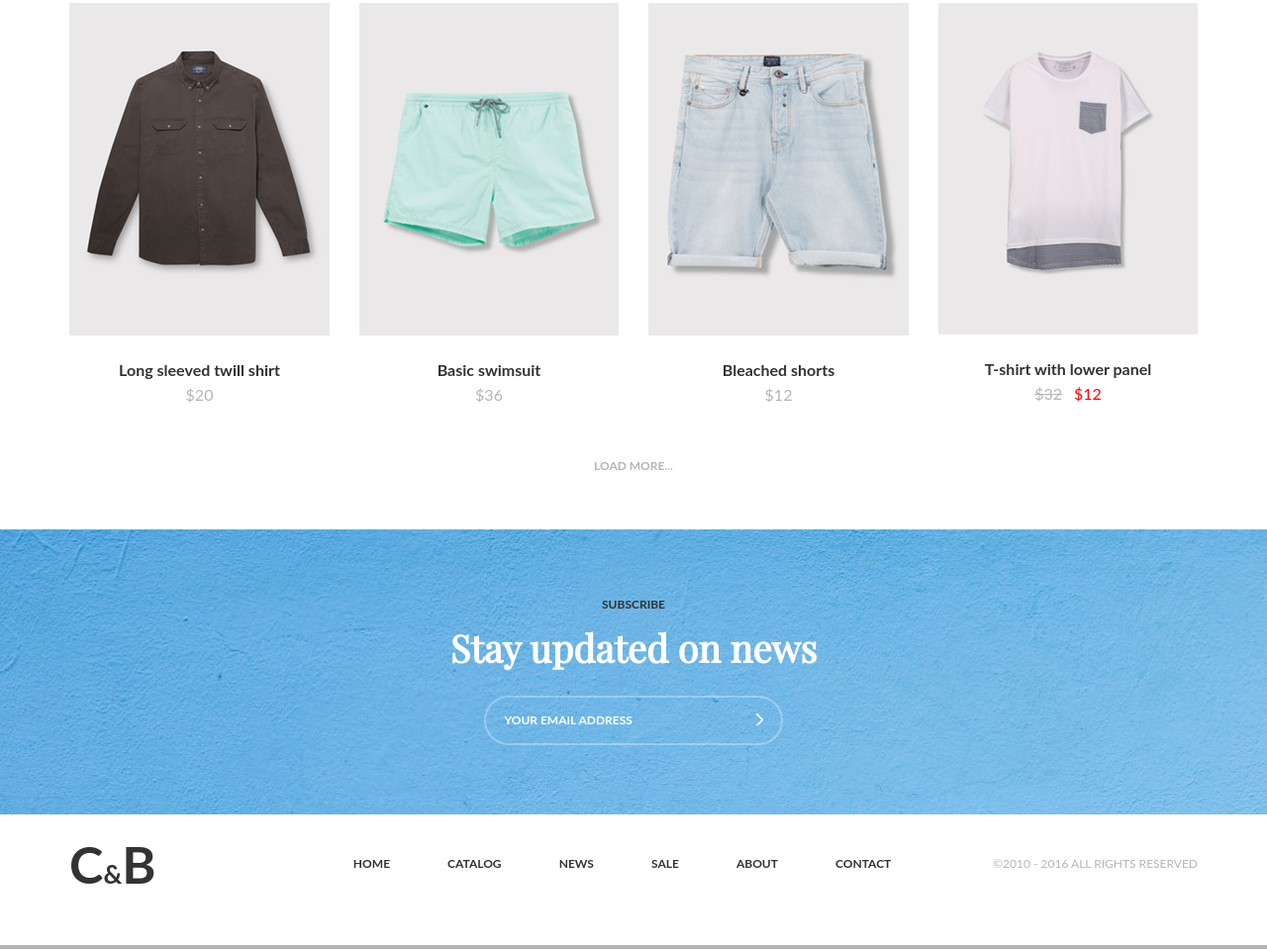
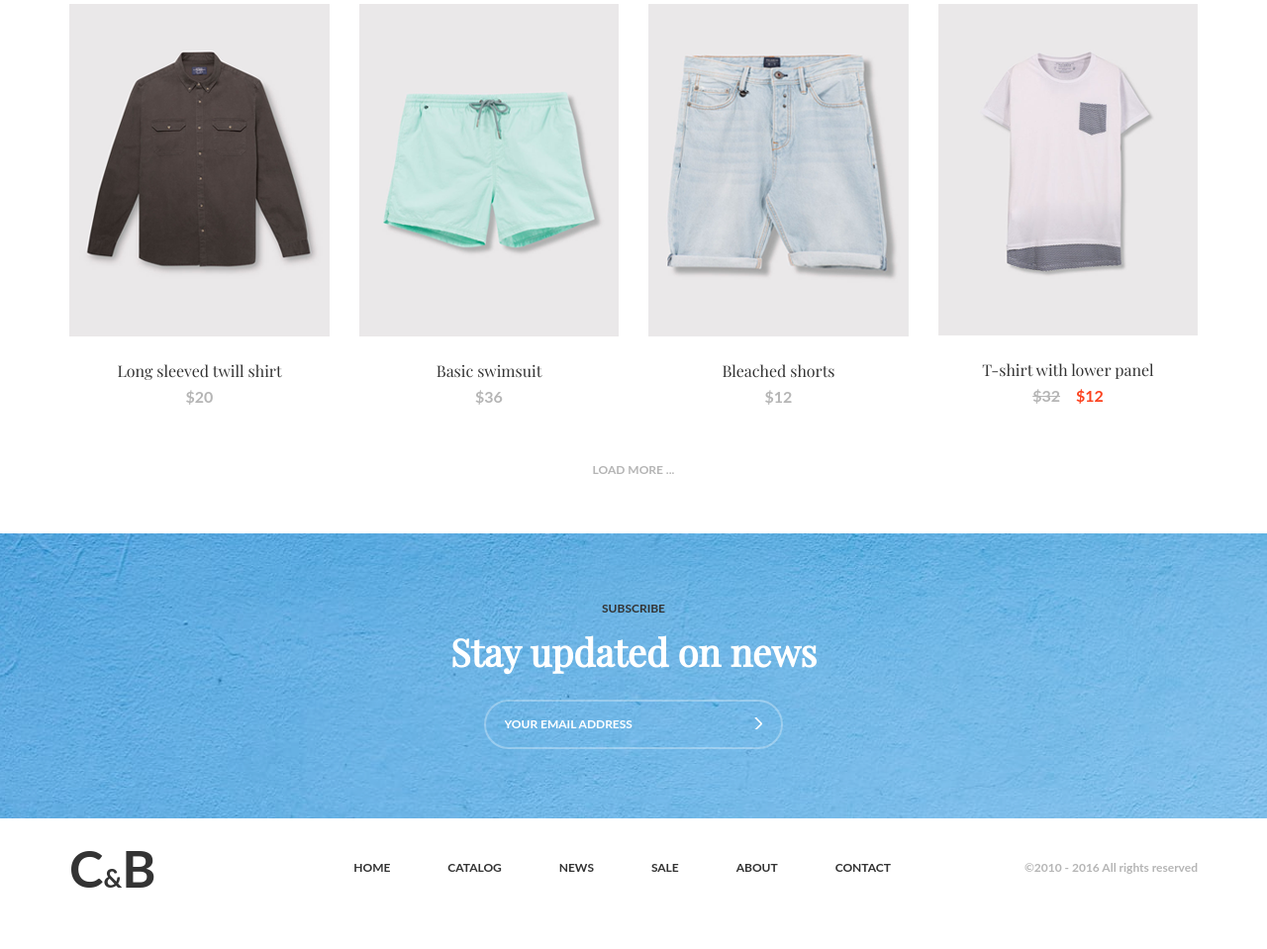
Before and after one commit to RussuWolf/FrontEndTestProjects-master, a website: page app/index.html in a window 1280 px wide. Shown: the part 858-1817 px from the top of the page at 99% size. Drawn offline with nearby package versions, Linux system fonts and the light colour scheme; a web font is replaced by a local one.

Commit message:
and commit

```diff
--- a/app/index.html
+++ b/app/index.html
@@ -104,7 +104,7 @@
 							<img src="img/Base-copy-4.png" alt="Home Page">
 							<h2>Jogging bermuda shorts</h2>
 							<div class="price_box">
-								<div class="regular-price"><span class="last_price">$12</span><span class='sale_price'>$36</span></div>
+								<div class="regular-price"><span class="last_price">$36</span><span class='sale_price'>$12</span></div>
 							</div>
 						</a>
 						</div>
@@ -177,7 +177,7 @@
 						</div>
 					</div>
 				</div>
-				<div class="load_link"><a href="#">Load more...</a></div>
+				<div class="load_link"><a href="#">LOAD MORE ...</a></div>
 			</div>
 
 		</section>
--- a/app/scss/_base.scss
+++ b/app/scss/_base.scss
@@ -3,6 +3,7 @@ body {
 	font-family: 'lato', sans-serif;
 	font-size: 12px;
 	color: $grey-text;
+	font-weight: bold;
 }
 // ***********************************
 // PAGE STRUCTURE
@@ -19,8 +20,6 @@ body {
 .top_bar {
 	overflow: hidden;
 	font-size: 0.9166em;
-	text-transform: uppercase;
-	font-weight: bold;
 	a {
 		margin-right: 3.091em;
 	}
@@ -66,7 +65,6 @@ body {
 	justify-content: space-between;
 	flex-direction: row;
 	display: flex;
-	text-transform: uppercase;
 	font-weight: bold;
 }
 .logo, .main, .main_right {
@@ -98,7 +96,7 @@ body {
 .basket {
 	width: 4em;
 	height: 4em;
-	border: 2px solid blue;
+	border: 2px solid $blue;
 	border-radius: 50%;
 	margin-right: 0.9166em;
 	margin-left: 0.9166em;
@@ -147,26 +145,24 @@ body {
 }
 
 .products {
-	margin-top: 82px;
-	margin-bottom: 57px;
+	margin-bottom: 4.75em;
 	h1 {
 		font-family: 'Playfair Display', serif;
-		font-size: 58px;
+		font-size: 4.833em;
 		text-align: center;
-
-		margin-bottom: 53px;
+		margin-top: 1.413em;
+		margin-bottom: 0.914em;
 	}
 	ul {
 		text-align: center;
-		margin-bottom: 47px;
+		margin-bottom: 3.916em;
 		li {
-			margin-right: 55px;
+			margin-right: 4.583em;
 			&:last-child {
 				margin-right: 0;
 			}
 		}
 		a {
-			text-transform: uppercase;
 			font-weight: bold;
 			position: relative;
 		&:after {
@@ -197,8 +193,8 @@ body {
 	overflow: hidden;
 	.product_list_item {
 		float: left;
-		margin-right: 30px;
-		margin-bottom: 35px;
+		margin-right: 2.5em;
+		margin-bottom: 2.917em;
 		&:nth-child(4n) {
 			margin: 0;
 		}
@@ -210,10 +206,13 @@ body {
 			width: 100%;
 		}
 		h2 {
-			font-size: 16px;
+			font-family: 'Playfair Display', serif;
+			font-size: 1.333em;
+			text-transform: none;
+			font-weight: normal;
 			line-height: 1.25;
 			text-align: center;
-			margin-top: 22px;
+			margin-top: 1.375em;
 		}
 		img {
 			height: auto;
@@ -222,10 +221,9 @@ body {
 		.price_box {
 			width: 100%;
 			text-align: center;
-			font-family: 'lato', serif;
-			font-size: 16px;
+			font-size: 1.333em;
 			line-height: 1.25;
-			margin-top: 5px;
+			margin-top: 0.375em;
 			.regular-price {
 				display: inline-block;
 			}
@@ -235,20 +233,20 @@ body {
 }
 .new_product {
 	position: absolute;
-	top: 26px;
-	left: 26px;
+	top: 2.364em;
+	left: 2.364em;
 	background: $blue;
 	color: #fff;
-	width: 43px;
+	width: 3.909em;
 	padding: 2.5px;
-	font-size: 11px;
+	font-size: 0.917em;
 	line-height: 1.8182;
-	border-radius: 25px;
+	border-radius: 2.273em;
 	text-align: center;
 }
 .sale_price {
-	color: red;
-	margin-left: 12px;
+	color: $red;
+	margin-left: 1em;
 }
 .last_price {
 	color: inherit;
@@ -264,21 +262,17 @@ body {
 
 	.subscribe_wrapper {
 		text-align: center;
-		padding: 68px 0 70px;
+		padding: 5.666em 0 5.833em;
 		a {
-			font-weight: bold;
-			text-transform: uppercase;
-			font-family: 'lato', sans-serif;
-			font-size: 12px;
 			color: $black;
 		}
 
 		h1 {
 			font-family: 'Playfair Display', serif;
-			font-size: 38px;
+			font-size: 3.166em;
 			color: $bg;
-			margin-top: 18px;
-			margin-bottom: 29px;
+			margin-top: 0.474em;
+			margin-bottom: 0.763em;
 			line-height: 1;
 		}
 
@@ -298,10 +292,10 @@ body {
 	}
 }
 footer {
-	padding-bottom: 32px;
+	padding-bottom: 2.666em;
 	.menu {
 		display: flex;
-		height: 100px;
+		height: 8.333em;
 		justify-content: center;
 		width: 62%;
 		float: left;
@@ -310,9 +304,7 @@ footer {
 			margin: auto 0;
 		}
 		li {
-			margin-right: 55px;
-			font-weight: bold;
-			text-transform: uppercase;
+			margin-right: 4.583em;
 			&:last-child {
 				margin-right: 0;
 			}
@@ -328,11 +320,12 @@ footer {
 		float: left;
 		width: 20%;
 		display: flex;
-		height: 100px;
+		height: 8.333em;
+		a {
+			text-align: right;
+			margin: auto 0;
+			text-transform: none;
+		}
 	}
-	a {
-		text-align: right;
-		text-transform: uppercase;
-		margin: auto 0;
-	}
+
 }
--- a/app/scss/ui/_typography.scss
+++ b/app/scss/ui/_typography.scss
@@ -15,6 +15,7 @@ li {
 }
 a {
 	text-decoration: none;
+	text-transform: uppercase;
 	color: $grey-text;
 
 }
@@ -34,11 +35,9 @@ select {
 }
 .load_link {
 	text-align: center;
-	margin-top: 19px;
+	margin-top: 1.75em;
 	a {
 		font-weight: bold;
 		text-transform: uppercase;
-		font-family: 'lato', sans-serif;
-		font-size: 12px;
 	}
 }
```
Also changed, not shown: app/css/style.css, 1 other file.
